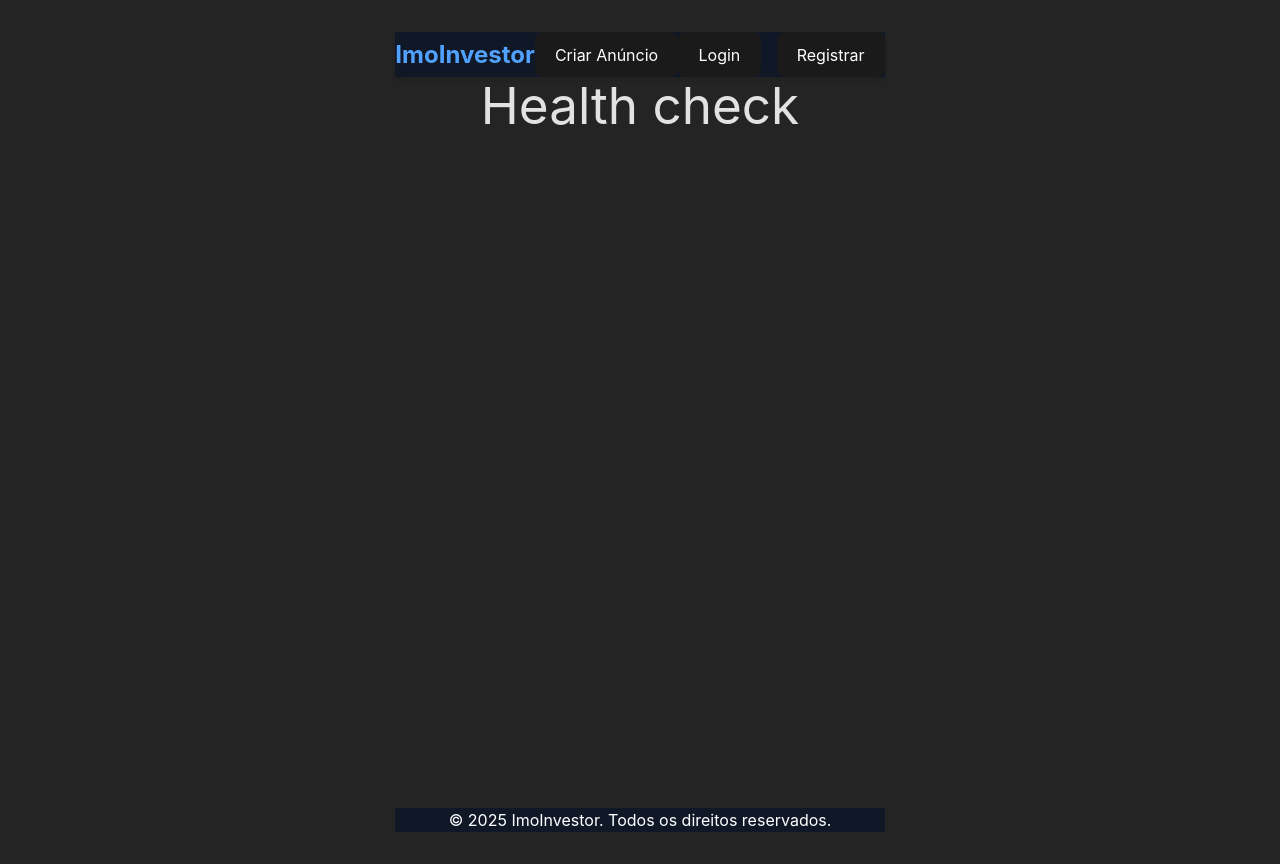
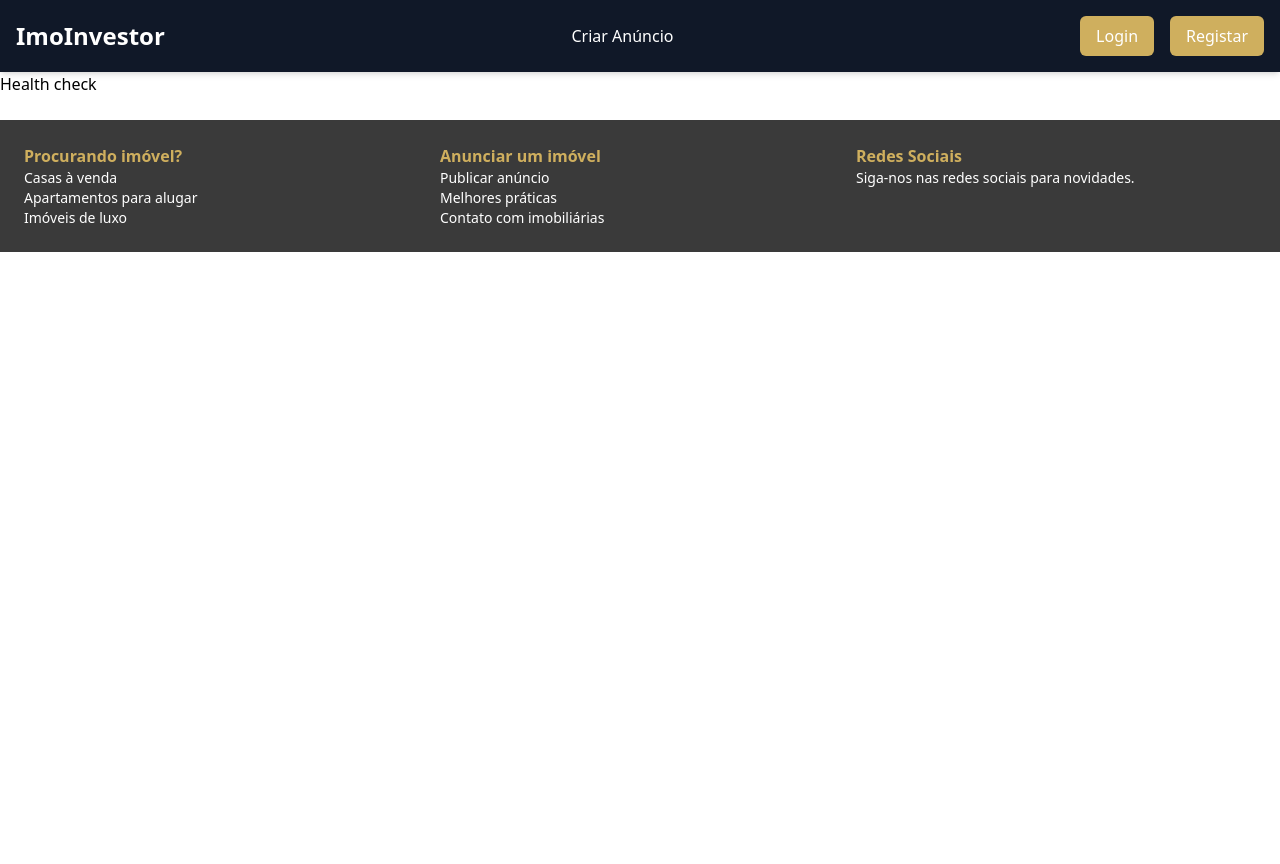
Before and after one commit to DEISI-ULHT-TFC-2024-25/TFC-DEISI2043-IMOinvestor_Frontend, a React (Vite) app in the folder imoinvestidor/: page /health in a window 1280 px wide. After the commit the page ends 800 px from the top, so only its background shows below. Built offline with nearby package versions, Linux system fonts and the light colour scheme; no server answers.

Commit message:
Home concept wireframe

```diff
--- a/imoinvestidor/src/components/Footer.jsx
+++ b/imoinvestidor/src/components/Footer.jsx
@@ -1,9 +1,28 @@
-function Footer() {
-    return (
-      <footer className="bg-gray-900 text-white text-center p-4 mt-4">
-        © 2025 ImoInvestor. Todos os direitos reservados.
+export default function Footer() {
+  return (
+    <footer className="bg-[#3A3A3A] text-white p-6 mt-6">
+        <div className="grid grid-cols-1 md:grid-cols-3 gap-4">
+          <div>
+            <h4 className="font-bold text-[#CFAF5E]">Procurando imóvel?</h4>
+            <ul className="text-sm">
+              <li>Casas à venda</li>
+              <li>Apartamentos para alugar</li>
+              <li>Imóveis de luxo</li>
+            </ul>
+          </div>
+          <div>
+            <h4 className="font-bold text-[#CFAF5E]">Anunciar um imóvel</h4>
+            <ul className="text-sm">
+              <li>Publicar anúncio</li>
+              <li>Melhores práticas</li>
+              <li>Contato com imobiliárias</li>
+            </ul>
+          </div>
+          <div>
+            <h4 className="font-bold text-[#CFAF5E]">Redes Sociais</h4>
+            <p className="text-sm">Siga-nos nas redes sociais para novidades.</p>
+          </div>
+        </div>
       </footer>
-    );
-  }
-
-  export default Footer;
+  );
+}
--- /dev/null
+++ b/imoinvestidor/src/components/Header.jsx
@@ -0,0 +1,18 @@
+import { Link } from "react-router-dom";
+
+export default function Header() {
+  return (
+    <nav className="bg-gray-900 text-white p-4 flex justify-between items-center shadow-md">
+      <div className="text-2xl font-bold">
+        <Link to="/">ImoInvestor</Link>
+      </div>
+      <button className="px-6 py-2 rounded-md hover:bg-yellow-700 transition">
+        Criar Anúncio
+      </button>
+      <div className="flex gap-4">
+        <button className="px-4 py-2 bg-[#CFAF5E] text-white rounded-md"><Link to="/login">Login</Link></button>
+        <button className="px-4 py-2 bg-[#CFAF5E] text-white rounded-md"><Link to="/register">Registar</Link></button>
+      </div>
+    </nav>
+  );
+}
--- a/imoinvestidor/src/components/Layout.jsx
+++ b/imoinvestidor/src/components/Layout.jsx
@@ -1,17 +1,15 @@
-import Navbar from "./Navbar";
+import Header from "./Header";
 import Footer from "./Footer";
 import { Outlet } from "react-router-dom";
 
-function Layout() {
+export default function Layout() {
   return (
     <div className="flex flex-col min-h-screen">
-      <Navbar />
-      <main className="flex-1 container mx-auto p-4">
+      <Header />
+      <main className="w-full">
         <Outlet />
       </main>
       <Footer />
     </div>
   );
 }
-
-export default Layout;
--- a/imoinvestidor/src/components/Navbar.jsx
+++ /dev/null
@@ -1,29 +0,0 @@
-import { Link } from "react-router-dom";
-
-function Navbar() {
-  return (
-    <nav className="bg-gray-900 text-white p-4 flex justify-between items-center shadow-md">
-        {/* logo */}
-        <div className="text-2xl font-bold text-blue-400">
-            <Link to="/">ImoInvestor</Link>
-        </div>
-
-        <button className="px-6 py-2 rounded-md hover:bg-yellow-700 transition">
-          Criar Anúncio
-        </button>
-
-        {/* botões de login e register */}
-        <div className="flex gap-4">
-            <button>
-                Login
-            </button>
-
-            <button>
-                Registrar
-            </button>
-        </div>
-    </nav>
-  );
-}
-
-export default Navbar;
--- a/imoinvestidor/src/main.jsx
+++ b/imoinvestidor/src/main.jsx
@@ -1,6 +1,6 @@
 import { StrictMode } from "react";
 import { createRoot } from "react-dom/client";
-import "./styles/index.css";
+import "./styles/styles.css";
 import AppRoutes from "./routes";
 
 createRoot(document.getElementById("root")).render(
--- a/imoinvestidor/src/pages/Health.jsx
+++ b/imoinvestidor/src/pages/Health.jsx
@@ -1,5 +1,3 @@
-function Health() {
+export default function Health() {
     return <h1>Health check</h1>
   }
-
-  export default Health
--- a/imoinvestidor/src/pages/Home.jsx
+++ b/imoinvestidor/src/pages/Home.jsx
@@ -1,33 +1,145 @@
-import { useEffect, useState } from "react";
-import { fetchData } from "../services/api";
 
-function Home() {
-  const [data, setData] = useState(null);
-
-  useEffect(() => {
-    const loadData = async () => {
-      try {
-        const result = await fetchData("/health");
-        setData(result);
-      } catch (error) {
-        console.error("Erro ao carregar dados:", error);
-      }
-    };
-
-    loadData();
-  }, []);
+export default function Home() {
 
   return (
-    <div className="flex flex-col items-center justify-center min-h-screen bg-gray-800 text-white p-6">
-      <h1 className="text-5xl font-extrabold text-blue-400 drop-shadow-md">
-        Bem-vindo ao IMOinvestor
-      </h1>
+    <>
+      {/* Hero & Search Section */}
+      <section className="pt-24 pb-16 px-8 bg-[#F5F5F5] text-center flex flex-col items-center justify-center gap-10 min-h-[40vh]">
+        <h2 className="text-3xl font-bold text-[#0A2647] max-w-4xl leading-snug">
+          Sonha com uma casa grande com um belo jardim? Ou talvez um apartamento moderno num bairro tranquilo?
+          Seja qual for o seu sonho, focamo-nos no panorama geral para ajudá-lo a encontrar o lar perfeito.
+        </h2>
 
-      <pre className="bg-gray-800 p-6 rounded-md mt-6 shadow-md max-w-2xl w-full text-left">
-        {data ? JSON.stringify(data, null, 2) : "Carregando dados..."}
-      </pre>
-    </div>
+        {/* Search Box */}
+        <div className="bg-[#FFFFFF] shadow-lg px-10 py-8 rounded-xl text-center w-full max-w-5xl">
+          <h3 className="text-2xl font-bold text-[#0A2647]">Encontre o imóvel dos seus sonhos</h3>
+
+          <div className="flex flex-wrap w-full justify-center gap-4 mt-6">
+
+            {/* Select Cidade */}
+            <select className="border border-gray-300 px-4 py-3 rounded-lg text-[#0A2647] w-1/6 min-w-[150px]">
+              <option>Selecione a Cidade</option>
+            </select>
+
+            {/* Select Tipo de Casa */}
+            <select className="border border-gray-300 px-4 py-3 rounded-lg text-[#0A2647] w-1/6 min-w-[150px]">
+              <option>Tipo de Casa</option>
+            </select>
+
+            {/* Barra de Pesquisa - Maior Largura */}
+            <div className="relative flex-1 min-w-[300px]">
+              <input
+                type="text"
+                placeholder="Buscar imóveis..."
+                className="border border-gray-300 px-4 py-3 pr-12 rounded-lg text-[#0A2647] w-full focus:outline-none focus:ring-2 focus:ring-[#CFAF5E]"
+              />
+              <span className="absolute right-4 top-1/2 transform -translate-y-1/2 text-[#0A2647]">
+                🔍
+              </span>
+            </div>
+
+            {/* Botão de busca */}
+            <button className="bg-[#CFAF5E] text-white px-6 py-3 rounded-lg font-semibold min-w-48 hover:bg-[#b89a4e] transition">
+              Ver Imóveis
+            </button>
+
+          </div>
+        </div>
+      </section>
+
+
+      {/* Recent Searches Section */}
+      <section className="p-6">
+        <h3 className="text-xl font-semibold text-[#0A2647] mb-4">Suas Pesquisas Recentes</h3>
+        <div className="flex gap-4">
+          {["Apartamento em Lisboa", "Casa em Cascais", "Estudio em Parede"].map((search, index) => (
+            <div key={index} className="bg-white p-4 rounded shadow text-center">
+              <p className="text-sm font-medium text-[#0A2647]">{search}</p>
+            </div>
+          ))}
+        </div>
+      </section>
+
+      {/* Interest and Ad Creation Section */}
+      <section className="p-6">
+        <div className="flex gap-6">
+          {[{
+            title: "Receba notificações sobre novos imóveis",
+            text: "Cadastre-se para ser notificado sempre que um imóvel for listado na sua região de interesse. Escolha as cidades e bairros desejados e selecione o método de contato preferido.",
+            button: "Definir Região",
+            bgColor: "bg-[#0A2647]"
+          }, {
+            title: "Quer vender ou alugar seu imóvel?",
+            text: "Anuncie seu imóvel de forma rápida e eficiente para alcançar mais compradores e locatários interessados.",
+            button: "Criar Anúncio",
+            bgColor: "bg-[#3A3A3A]"
+          }].map((item, index) => (
+            <div key={index} className="bg-white p-8 rounded shadow flex-1 flex flex-col items-center">
+              <div className="w-full h-48 bg-gray-300 rounded mb-4"></div>
+              <div className="flex-1 text-center">
+                <h3 className="text-lg font-medium text-[#0A2647] mb-2">{item.title}</h3>
+                <p className="text-sm text-gray-600 mb-4">{item.text}</p>
+              </div>
+              <button className={`${item.bgColor} text-white px-4 py-2 rounded w-full mt-auto`}>{item.button}</button>
+            </div>
+          ))}
+        </div>
+      </section>
+
+      {/* New Properties Section */}
+      <section className="p-6">
+        <h3 className="text-xl font-semibold text-[#0A2647] mb-4">Novidades Imóveis</h3>
+        <div className="grid grid-cols-1 md:grid-cols-3 gap-4">
+          {[1, 2, 3].map((item) => (
+            <div key={item} className="bg-white p-4 rounded shadow">
+              <div className="h-40 bg-gray-300 rounded"></div>
+              <h4 className="mt-2 font-semibold text-[#0A2647]">Novo Imóvel</h4>
+              <p className="text-sm">Descrição breve do imóvel</p>
+              <div className="flex justify-between items-center mt-2">
+                <span className="font-bold text-[#CFAF5E]">600.000 $</span>
+                <button className="bg-[#CFAF5E] text-[#0A2647] px-4 py-2 rounded shadow-lg">Ver Listagem</button>
+              </div>
+            </div>
+          ))}
+        </div>
+      </section>
+
+      {/* Price Reductions Section */}
+      <section className="p-6">
+        <h3 className="text-xl font-semibold text-[#0A2647] mb-4">Reduções de Preço</h3>
+        <div className="grid grid-cols-1 md:grid-cols-3 gap-4">
+          {[4, 5, 6].map((item) => (
+            <div key={item} className="bg-white p-4 rounded shadow">
+              <div className="h-40 bg-gray-300 rounded"></div>
+              <h4 className="mt-2 font-semibold text-[#0A2647]">Imóvel com Desconto</h4>
+              <p className="text-sm">Descrição breve do imóvel</p>
+              <div className="flex justify-between items-center mt-2">
+                <span className="font-bold text-green-500">500.000 $</span>
+                <button className="bg-[#CFAF5E] text-[#0A2647] px-4 py-2 rounded shadow-lg">Ver Listagem</button>
+              </div>
+            </div>
+          ))}
+        </div>
+      </section>
+
+      {/* Organizations and Partners Section */}
+      <section className="p-6 bg-[#FAEBC8] text-[#0A2647] text-center">
+        <h3 className="text-xl font-semibold mb-4">Organizações e Parceiros - Encontre profissionais confiáveis</h3>
+        <div className="flex justify-center gap-8">
+          {["Imobiliária X", "Corretor Y", "Consultoria Z"].map((partner, index) => (
+            <div key={index} className="text-center">
+              <div className="w-16 h-16 bg-[#D9CBA5] rounded-full mx-auto mb-2"></div>
+              <p className="text-sm font-medium">{partner}</p>
+            </div>
+          ))}
+        </div>
+      </section>
+
+      {/* App Section */}
+      <section className="p-6 bg-[#E5E5E5] text-center">
+        <h3 className="text-xl font-semibold text-[#0A2647] mb-4">Baixe a nossa aplicação para uma experiência melhor!</h3>
+        <button className="bg-[#3A3A3A] text-white px-4 py-2 rounded">Instalar App</button>
+      </section>
+    </>
   );
 }
-
-export default Home;
--- a/imoinvestidor/src/styles/index.css
+++ /dev/null
@@ -1,41 +0,0 @@
-@import "tailwindcss";
-@import "tailwindcss/preflight";
-@import "tailwindcss/utilities";
-
-#root {
-  max-width: 1280px;
-  margin: 0 auto;
-  padding: 2rem;
-  text-align: center;
-}
-
-:root {
-  font-family: Inter, system-ui, Avenir, Helvetica, Arial, sans-serif;
-  line-height: 1.5;
-  font-weight: 400;
-  background-color: #242424;
-  color: rgba(255, 255, 255, 0.87);
-}
-
-body {
-  margin: 0;
-  display: flex;
-  place-items: center;
-  min-width: 320px;
-  min-height: 100vh;
-}
-
-h1 {
-  font-size: 3.2em;
-  line-height: 1.1;
-}
-
-button {
-  border-radius: 8px;
-  border: 1px solid transparent;
-  padding: 0.6em 1.2em;
-  font-size: 1em;
-  background-color: #1a1a1a;
-  cursor: pointer;
-  transition: border-color 0.25s;
-}
--- /dev/null
+++ b/imoinvestidor/src/styles/styles.css
@@ -0,0 +1,2 @@
+@import "tailwindcss";
+@import "tailwindcss/utilities";
```
